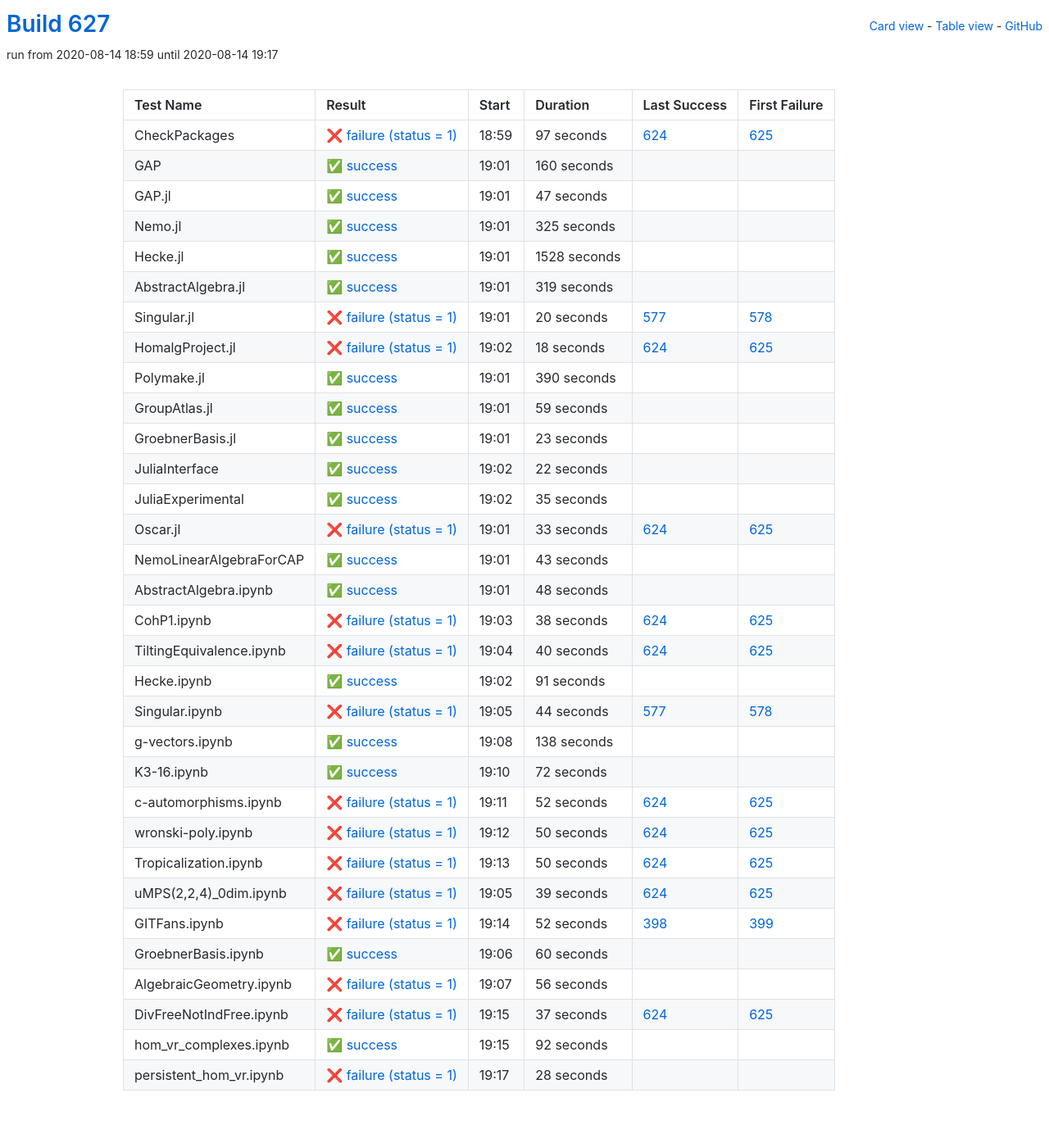
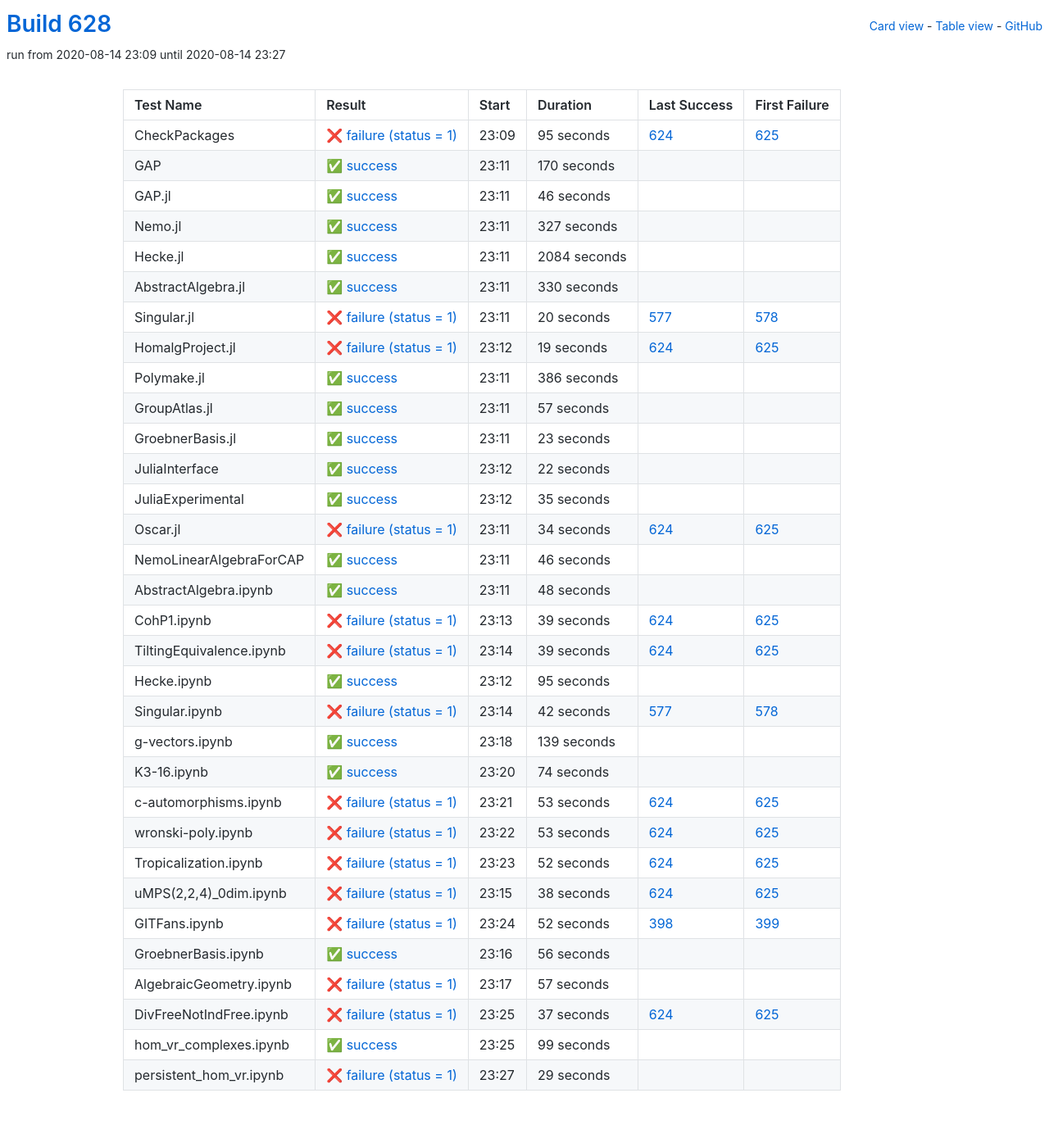
Before and after one commit to oscar-system/oscar-ci-status-stable, a Jekyll site: the page built from table.html, in a window 1280 px wide. Shown: the whole page at 82% size. Built offline with Jekyll 4.4.1, drawn with Linux system fonts in a browser that asks for light colours.

Commit message:
Build #628

```diff
--- a/_data/ci.yml
+++ b/_data/ci.yml
@@ -1,6 +1,6 @@
 ---
-build: 627
-build_url: https://oscarci.mathematik.uni-kl.de/job/oscar-stable/627/
+build: 628
+build_url: https://oscarci.mathematik.uni-kl.de/job/oscar-stable/628/
 job: oscar-stable
 organization: oscar-system
 repo: oscar-ci-status-stable
@@ -8,80 +8,80 @@ repourl: https://github.com/oscar-system/oscar-ci-status-stable
 tests:
 - name: CheckPackages
   id: checkpackages
-  log: https://oscarci.mathematik.uni-kl.de/job/oscar-stable/627/artifact/logs/build-627/CheckPackages.log
-  start: 2020-08-14 18:59
+  log: https://oscarci.mathematik.uni-kl.de/job/oscar-stable/628/artifact/logs/build-628/CheckPackages.log
+  start: 2020-08-14 23:09
   success: false
   exitcode: 1
   status: failure
-  duration: 97
+  duration: 95
   last_success: 624
   last_success_url: https://oscarci.mathematik.uni-kl.de/job/oscar-stable/624/
   first_failure: 625
   first_failure_url: https://oscarci.mathematik.uni-kl.de/job/oscar-stable/625/
 - name: GAP
   id: gap
-  log: https://oscarci.mathematik.uni-kl.de/job/oscar-stable/627/artifact/logs/build-627/GAP.log
-  start: 2020-08-14 19:01
+  log: https://oscarci.mathematik.uni-kl.de/job/oscar-stable/628/artifact/logs/build-628/GAP.log
+  start: 2020-08-14 23:11
   success: true
   exitcode: 0
   status: success
-  duration: 160
+  duration: 170
   last_success: false
   last_success_url:
   first_failure: false
   first_failure_url:
 - name: GAP.jl
   id: gap-jl
-  log: https://oscarci.mathematik.uni-kl.de/job/oscar-stable/627/artifact/logs/build-627/GAP.jl.log
-  start: 2020-08-14 19:01
+  log: https://oscarci.mathematik.uni-kl.de/job/oscar-stable/628/artifact/logs/build-628/GAP.jl.log
+  start: 2020-08-14 23:11
   success: true
   exitcode: 0
   status: success
-  duration: 47
+  duration: 46
   last_success: false
   last_success_url:
   first_failure: false
   first_failure_url:
 - name: Nemo.jl
   id: nemo-jl
-  log: https://oscarci.mathematik.uni-kl.de/job/oscar-stable/627/artifact/logs/build-627/Nemo.jl.log
-  start: 2020-08-14 19:01
+  log: https://oscarci.mathematik.uni-kl.de/job/oscar-stable/628/artifact/logs/build-628/Nemo.jl.log
+  start: 2020-08-14 23:11
   success: true
   exitcode: 0
   status: success
-  duration: 325
+  duration: 327
   last_success: false
   last_success_url:
   first_failure: false
   first_failure_url:
 - name: Hecke.jl
   id: hecke-jl
-  log: https://oscarci.mathematik.uni-kl.de/job/oscar-stable/627/artifact/logs/build-627/Hecke.jl.log
-  start: 2020-08-14 19:01
+  log: https://oscarci.mathematik.uni-kl.de/job/oscar-stable/628/artifact/logs/build-628/Hecke.jl.log
+  start: 2020-08-14 23:11
   success: true
   exitcode: 0
   status: success
-  duration: 1528
+  duration: 2084
   last_success: false
   last_success_url:
   first_failure: false
   first_failure_url:
 - name: AbstractAlgebra.jl
   id: abstractalgebra-jl
-  log: https://oscarci.mathematik.uni-kl.de/job/oscar-stable/627/artifact/logs/build-627/AbstractAlgebra.jl.log
-  start: 2020-08-14 19:01
+  log: https://oscarci.mathematik.uni-kl.de/job/oscar-stable/628/artifact/logs/build-628/AbstractAlgebra.jl.log
+  start: 2020-08-14 23:11
   success: true
   exitcode: 0
   status: success
-  duration: 319
+  duration: 330
   last_success: false
   last_success_url:
   first_failure: false
   first_failure_url:
 - name: Singular.jl
   id: singular-jl
-  log: https://oscarci.mathematik.uni-kl.de/job/oscar-stable/627/artifact/logs/build-627/Singular.jl.log
-  start: 2020-08-14 19:01
+  log: https://oscarci.mathematik.uni-kl.de/job/oscar-stable/628/artifact/logs/build-628/Singular.jl.log
+  start: 2020-08-14 23:11
   success: false
   exitcode: 1
   status: failure
@@ -92,44 +92,44 @@ tests:
   first_failure_url: https://oscarci.mathematik.uni-kl.de/job/oscar-stable/578/
 - name: HomalgProject.jl
   id: homalgproject-jl
-  log: https://oscarci.mathematik.uni-kl.de/job/oscar-stable/627/artifact/logs/build-627/HomalgProject.jl.log
-  start: 2020-08-14 19:02
+  log: https://oscarci.mathematik.uni-kl.de/job/oscar-stable/628/artifact/logs/build-628/HomalgProject.jl.log
+  start: 2020-08-14 23:12
   success: false
   exitcode: 1
   status: failure
-  duration: 18
+  duration: 19
   last_success: 624
   last_success_url: https://oscarci.mathematik.uni-kl.de/job/oscar-stable/624/
   first_failure: 625
   first_failure_url: https://oscarci.mathematik.uni-kl.de/job/oscar-stable/625/
 - name: Polymake.jl
   id: polymake-jl
-  log: https://oscarci.mathematik.uni-kl.de/job/oscar-stable/627/artifact/logs/build-627/Polymake.jl.log
-  start: 2020-08-14 19:01
+  log: https://oscarci.mathematik.uni-kl.de/job/oscar-stable/628/artifact/logs/build-628/Polymake.jl.log
+  start: 2020-08-14 23:11
   success: true
   exitcode: 0
   status: success
-  duration: 390
+  duration: 386
   last_success: false
   last_success_url:
   first_failure: false
   first_failure_url:
 - name: GroupAtlas.jl
   id: groupatlas-jl
-  log: https://oscarci.mathematik.uni-kl.de/job/oscar-stable/627/artifact/logs/build-627/GroupAtlas.jl.log
-  start: 2020-08-14 19:01
+  log: https://oscarci.mathematik.uni-kl.de/job/oscar-stable/628/artifact/logs/build-628/GroupAtlas.jl.log
+  start: 2020-08-14 23:11
   success: true
   exitcode: 0
   status: success
-  duration: 59
+  duration: 57
   last_success: false
   last_success_url:
   first_failure: false
   first_failure_url:
 - name: GroebnerBasis.jl
   id: groebnerbasis-jl
-  log: https://oscarci.mathematik.uni-kl.de/job/oscar-stable/627/artifact/logs/build-627/GroebnerBasis.jl.log
-  start: 2020-08-14 19:01
+  log: https://oscarci.mathematik.uni-kl.de/job/oscar-stable/628/artifact/logs/build-628/GroebnerBasis.jl.log
+  start: 2020-08-14 23:11
   success: true
   exitcode: 0
   status: success
@@ -140,8 +140,8 @@ tests:
   first_failure_url:
 - name: JuliaInterface
   id: juliainterface
-  log: https://oscarci.mathematik.uni-kl.de/job/oscar-stable/627/artifact/logs/build-627/JuliaInterface.log
-  start: 2020-08-14 19:02
+  log: https://oscarci.mathematik.uni-kl.de/job/oscar-stable/628/artifact/logs/build-628/JuliaInterface.log
+  start: 2020-08-14 23:12
   success: true
   exitcode: 0
   status: success
@@ -152,8 +152,8 @@ tests:
   first_failure_url:
 - name: JuliaExperimental
   id: juliaexperimental
-  log: https://oscarci.mathematik.uni-kl.de/job/oscar-stable/627/artifact/logs/build-627/JuliaExperimental.log
-  start: 2020-08-14 19:02
+  log: https://oscarci.mathematik.uni-kl.de/job/oscar-stable/628/artifact/logs/build-628/JuliaExperimental.log
+  start: 2020-08-14 23:12
   success: true
   exitcode: 0
   status: success
@@ -164,32 +164,32 @@ tests:
   first_failure_url:
 - name: Oscar.jl
   id: oscar-jl
-  log: https://oscarci.mathematik.uni-kl.de/job/oscar-stable/627/artifact/logs/build-627/Oscar.jl.log
-  start: 2020-08-14 19:01
+  log: https://oscarci.mathematik.uni-kl.de/job/oscar-stable/628/artifact/logs/build-628/Oscar.jl.log
+  start: 2020-08-14 23:11
   success: false
   exitcode: 1
   status: failure
-  duration: 33
+  duration: 34
   last_success: 624
   last_success_url: https://oscarci.mathematik.uni-kl.de/job/oscar-stable/624/
   first_failure: 625
   first_failure_url: https://oscarci.mathematik.uni-kl.de/job/oscar-stable/625/
 - name: NemoLinearAlgebraForCAP
   id: nemolinearalgebraforcap
-  log: https://oscarci.mathematik.uni-kl.de/job/oscar-stable/627/artifact/logs/build-627/NemoLinearAlgebraForCAP.log
-  start: 2020-08-14 19:01
+  log: https://oscarci.mathematik.uni-kl.de/job/oscar-stable/628/artifact/logs/build-628/NemoLinearAlgebraForCAP.log
+  start: 2020-08-14 23:11
   success: true
   exitcode: 0
   status: success
-  duration: 43
+  duration: 46
   last_success: false
   last_success_url:
   first_failure: false
   first_failure_url:
 - name: AbstractAlgebra.ipynb
   id: abstractalgebra-ipynb
-  log: https://oscarci.mathematik.uni-kl.de/job/oscar-stable/627/artifact/logs/build-627/AbstractAlgebra.ipynb.log
-  start: 2020-08-14 19:01
+  log: https://oscarci.mathematik.uni-kl.de/job/oscar-stable/628/artifact/logs/build-628/AbstractAlgebra.ipynb.log
+  start: 2020-08-14 23:11
   success: true
   exitcode: 0
   status: success
@@ -200,8 +200,116 @@ tests:
   first_failure_url:
 - name: CohP1.ipynb
   id: cohp1-ipynb
-  log: https://oscarci.mathematik.uni-kl.de/job/oscar-stable/627/artifact/logs/build-627/CohP1.ipynb.log
-  start: 2020-08-14 19:03
+  log: https://oscarci.mathematik.uni-kl.de/job/oscar-stable/628/artifact/logs/build-628/CohP1.ipynb.log
+  start: 2020-08-14 23:13
+  success: false
+  exitcode: 1
+  status: failure
+  duration: 39
+  last_success: 624
+  last_success_url: https://oscarci.mathematik.uni-kl.de/job/oscar-stable/624/
+  first_failure: 625
+  first_failure_url: https://oscarci.mathematik.uni-kl.de/job/oscar-stable/625/
+- name: TiltingEquivalence.ipynb
+  id: tiltingequivalence-ipynb
+  log: https://oscarci.mathematik.uni-kl.de/job/oscar-stable/628/artifact/logs/build-628/TiltingEquivalence.ipynb.log
+  start: 2020-08-14 23:14
+  success: false
+  exitcode: 1
+  status: failure
+  duration: 39
+  last_success: 624
+  last_success_url: https://oscarci.mathematik.uni-kl.de/job/oscar-stable/624/
+  first_failure: 625
+  first_failure_url: https://oscarci.mathematik.uni-kl.de/job/oscar-stable/625/
+- name: Hecke.ipynb
+  id: hecke-ipynb
+  log: https://oscarci.mathematik.uni-kl.de/job/oscar-stable/628/artifact/logs/build-628/Hecke.ipynb.log
+  start: 2020-08-14 23:12
+  success: true
+  exitcode: 0
+  status: success
+  duration: 95
+  last_success: false
+  last_success_url:
+  first_failure: false
+  first_failure_url:
+- name: Singular.ipynb
+  id: singular-ipynb
+  log: https://oscarci.mathematik.uni-kl.de/job/oscar-stable/628/artifact/logs/build-628/Singular.ipynb.log
+  start: 2020-08-14 23:14
+  success: false
+  exitcode: 1
+  status: failure
+  duration: 42
+  last_success: 577
+  last_success_url: https://oscarci.mathematik.uni-kl.de/job/oscar-stable/577/
+  first_failure: 578
+  first_failure_url: https://oscarci.mathematik.uni-kl.de/job/oscar-stable/578/
+- name: g-vectors.ipynb
+  id: g-vectors-ipynb
+  log: https://oscarci.mathematik.uni-kl.de/job/oscar-stable/628/artifact/logs/build-628/g-vectors.ipynb.log
+  start: 2020-08-14 23:18
+  success: true
+  exitcode: 0
+  status: success
+  duration: 139
+  last_success: false
+  last_success_url:
+  first_failure: false
+  first_failure_url:
+- name: K3-16.ipynb
+  id: k3-16-ipynb
+  log: https://oscarci.mathematik.uni-kl.de/job/oscar-stable/628/artifact/logs/build-628/K3-16.ipynb.log
+  start: 2020-08-14 23:20
+  success: true
+  exitcode: 0
+  status: success
+  duration: 74
+  last_success: false
+  last_success_url:
+  first_failure: false
+  first_failure_url:
+- name: c-automorphisms.ipynb
+  id: c-automorphisms-ipynb
+  log: https://oscarci.mathematik.uni-kl.de/job/oscar-stable/628/artifact/logs/build-628/c-automorphisms.ipynb.log
+  start: 2020-08-14 23:21
+  success: false
+  exitcode: 1
+  status: failure
+  duration: 53
+  last_success: 624
+  last_success_url: https://oscarci.mathematik.uni-kl.de/job/oscar-stable/624/
+  first_failure: 625
+  first_failure_url: https://oscarci.mathematik.uni-kl.de/job/oscar-stable/625/
+- name: wronski-poly.ipynb
+  id: wronski-poly-ipynb
+  log: https://oscarci.mathematik.uni-kl.de/job/oscar-stable/628/artifact/logs/build-628/wronski-poly.ipynb.log
+  start: 2020-08-14 23:22
+  success: false
+  exitcode: 1
+  status: failure
+  duration: 53
+  last_success: 624
+  last_success_url: https://oscarci.mathematik.uni-kl.de/job/oscar-stable/624/
+  first_failure: 625
+  first_failure_url: https://oscarci.mathematik.uni-kl.de/job/oscar-stable/625/
+- name: Tropicalization.ipynb
+  id: tropicalization-ipynb
+  log: https://oscarci.mathematik.uni-kl.de/job/oscar-stable/628/artifact/logs/build-628/Tropicalization.ipynb.log
+  start: 2020-08-14 23:23
+  success: false
+  exitcode: 1
+  status: failure
+  duration: 52
+  last_success: 624
+  last_success_url: https://oscarci.mathematik.uni-kl.de/job/oscar-stable/624/
+  first_failure: 625
+  first_failure_url: https://oscarci.mathematik.uni-kl.de/job/oscar-stable/625/
+- name: uMPS(2,2,4)_0dim.ipynb
+  id: umps-2-2-4-0dim-ipynb
+  log: https://oscarci.mathematik.uni-kl.de/job/oscar-stable/628/artifact/logs/build-628/uMPS-2-2-4-_0dim.ipynb.log
+  start: 2020-08-14 23:15
   success: false
   exitcode: 1
   status: failure
@@ -210,118 +318,10 @@ tests:
   last_success_url: https://oscarci.mathematik.uni-kl.de/job/oscar-stable/624/
   first_failure: 625
   first_failure_url: https://oscarci.mathematik.uni-kl.de/job/oscar-stable/625/
-- name: TiltingEquivalence.ipynb
-  id: tiltingequivalence-ipynb
-  log: https://oscarci.mathematik.uni-kl.de/job/oscar-stable/627/artifact/logs/build-627/TiltingEquivalence.ipynb.log
-  start: 2020-08-14 19:04
-  success: false
-  exitcode: 1
-  status: failure
-  duration: 40
-  last_success: 624
-  last_success_url: https://oscarci.mathematik.uni-kl.de/job/oscar-stable/624/
-  first_failure: 625
-  first_failure_url: https://oscarci.mathematik.uni-kl.de/job/oscar-stable/625/
-- name: Hecke.ipynb
-  id: hecke-ipynb
-  log: https://oscarci.mathematik.uni-kl.de/job/oscar-stable/627/artifact/logs/build-627/Hecke.ipynb.log
-  start: 2020-08-14 19:02
-  success: true
-  exitcode: 0
-  status: success
-  duration: 91
-  last_success: false
-  last_success_url:
-  first_failure: false
-  first_failure_url:
-- name: Singular.ipynb
-  id: singular-ipynb
-  log: https://oscarci.mathematik.uni-kl.de/job/oscar-stable/627/artifact/logs/build-627/Singular.ipynb.log
-  start: 2020-08-14 19:05
-  success: false
-  exitcode: 1
-  status: failure
-  duration: 44
-  last_success: 577
-  last_success_url: https://oscarci.mathematik.uni-kl.de/job/oscar-stable/577/
-  first_failure: 578
-  first_failure_url: https://oscarci.mathematik.uni-kl.de/job/oscar-stable/578/
-- name: g-vectors.ipynb
-  id: g-vectors-ipynb
-  log: https://oscarci.mathematik.uni-kl.de/job/oscar-stable/627/artifact/logs/build-627/g-vectors.ipynb.log
-  start: 2020-08-14 19:08
-  success: true
-  exitcode: 0
-  status: success
-  duration: 138
-  last_success: false
-  last_success_url:
-  first_failure: false
-  first_failure_url:
-- name: K3-16.ipynb
-  id: k3-16-ipynb
-  log: https://oscarci.mathematik.uni-kl.de/job/oscar-stable/627/artifact/logs/build-627/K3-16.ipynb.log
-  start: 2020-08-14 19:10
-  success: true
-  exitcode: 0
-  status: success
-  duration: 72
-  last_success: false
-  last_success_url:
-  first_failure: false
-  first_failure_url:
-- name: c-automorphisms.ipynb
-  id: c-automorphisms-ipynb
-  log: https://oscarci.mathematik.uni-kl.de/job/oscar-stable/627/artifact/logs/build-627/c-automorphisms.ipynb.log
-  start: 2020-08-14 19:11
-  success: false
-  exitcode: 1
-  status: failure
-  duration: 52
-  last_success: 624
-  last_success_url: https://oscarci.mathematik.uni-kl.de/job/oscar-stable/624/
-  first_failure: 625
-  first_failure_url: https://oscarci.mathematik.uni-kl.de/job/oscar-stable/625/
-- name: wronski-poly.ipynb
-  id: wronski-poly-ipynb
-  log: https://oscarci.mathematik.uni-kl.de/job/oscar-stable/627/artifact/logs/build-627/wronski-poly.ipynb.log
-  start: 2020-08-14 19:12
-  success: false
-  exitcode: 1
-  status: failure
-  duration: 50
-  last_success: 624
-  last_success_url: https://oscarci.mathematik.uni-kl.de/job/oscar-stable/624/
-  first_failure: 625
-  first_failure_url: https://oscarci.mathematik.uni-kl.de/job/oscar-stable/625/
-- name: Tropicalization.ipynb
-  id: tropicalization-ipynb
-  log: https://oscarci.mathematik.uni-kl.de/job/oscar-stable/627/artifact/logs/build-627/Tropicalization.ipynb.log
-  start: 2020-08-14 19:13
-  success: false
-  exitcode: 1
-  status: failure
-  duration: 50
-  last_success: 624
-  last_success_url: https://oscarci.mathematik.uni-kl.de/job/oscar-stable/624/
-  first_failure: 625
-  first_failure_url: https://oscarci.mathematik.uni-kl.de/job/oscar-stable/625/
-- name: uMPS(2,2,4)_0dim.ipynb
-  id: umps-2-2-4-0dim-ipynb
-  log: https://oscarci.mathematik.uni-kl.de/job/oscar-stable/627/artifact/logs/build-627/uMPS-2-2-4-_0dim.ipynb.log
-  start: 2020-08-14 19:05
-  success: false
-  exitcode: 1
-  status: failure
-  duration: 39
-  last_success: 624
-  last_success_url: https://oscarci.mathematik.uni-kl.de/job/oscar-stable/624/
-  first_failure: 625
-  first_failure_url: https://oscarci.mathematik.uni-kl.de/job/oscar-stable/625/
 - name: GITFans.ipynb
   id: gitfans-ipynb
-  log: https://oscarci.mathematik.uni-kl.de/job/oscar-stable/627/artifact/logs/build-627/GITFans.ipynb.log
-  start: 2020-08-14 19:14
+  log: https://oscarci.mathematik.uni-kl.de/job/oscar-stable/628/artifact/logs/build-628/GITFans.ipynb.log
+  start: 2020-08-14 23:24
   success: false
   exitcode: 1
   status: failure
@@ -332,32 +332,32 @@ tests:
   first_failure_url: https://oscarci.mathematik.uni-kl.de/job/oscar-stable/399/
 - name: GroebnerBasis.ipynb
   id: groebnerbasis-ipynb
-  log: https://oscarci.mathematik.uni-kl.de/job/oscar-stable/627/artifact/logs/build-627/GroebnerBasis.ipynb.log
-  start: 2020-08-14 19:06
+  log: https://oscarci.mathematik.uni-kl.de/job/oscar-stable/628/artifact/logs/build-628/GroebnerBasis.ipynb.log
+  start: 2020-08-14 23:16
   success: true
   exitcode: 0
   status: success
-  duration: 60
+  duration: 56
   last_success: false
   last_success_url:
   first_failure: false
   first_failure_url:
 - name: AlgebraicGeometry.ipynb
   id: algebraicgeometry-ipynb
-  log: https://oscarci.mathematik.uni-kl.de/job/oscar-stable/627/artifact/logs/build-627/AlgebraicGeometry.ipynb.log
-  start: 2020-08-14 19:07
+  log: https://oscarci.mathematik.uni-kl.de/job/oscar-stable/628/artifact/logs/build-628/AlgebraicGeometry.ipynb.log
+  start: 2020-08-14 23:17
   success: false
   exitcode: 1
   status: failure
-  duration: 56
+  duration: 57
   last_success: false
   last_success_url:
   first_failure: false
   first_failure_url:
 - name: DivFreeNotIndFree.ipynb
   id: divfreenotindfree-ipynb
-  log: https://oscarci.mathematik.uni-kl.de/job/oscar-stable/627/artifact/logs/build-627/DivFreeNotIndFree.ipynb.log
-  start: 2020-08-14 19:15
+  log: https://oscarci.mathematik.uni-kl.de/job/oscar-stable/628/artifact/logs/build-628/DivFreeNotIndFree.ipynb.log
+  start: 2020-08-14 23:25
   success: false
   exitcode: 1
   status: failure
@@ -368,24 +368,24 @@ tests:
   first_failure_url: https://oscarci.mathematik.uni-kl.de/job/oscar-stable/625/
 - name: hom_vr_complexes.ipynb
   id: hom-vr-complexes-ipynb
-  log: https://oscarci.mathematik.uni-kl.de/job/oscar-stable/627/artifact/logs/build-627/hom_vr_complexes.ipynb.log
-  start: 2020-08-14 19:15
+  log: https://oscarci.mathematik.uni-kl.de/job/oscar-stable/628/artifact/logs/build-628/hom_vr_complexes.ipynb.log
+  start: 2020-08-14 23:25
   success: true
   exitcode: 0
   status: success
-  duration: 92
+  duration: 99
   last_success: false
   last_success_url:
   first_failure: false
   first_failure_url:
 - name: persistent_hom_vr.ipynb
   id: persistent-hom-vr-ipynb
-  log: https://oscarci.mathematik.uni-kl.de/job/oscar-stable/627/artifact/logs/build-627/persistent_hom_vr.ipynb.log
-  start: 2020-08-14 19:17
+  log: https://oscarci.mathematik.uni-kl.de/job/oscar-stable/628/artifact/logs/build-628/persistent_hom_vr.ipynb.log
+  start: 2020-08-14 23:27
   success: false
   exitcode: 1
   status: failure
-  duration: 28
+  duration: 29
   last_success: false
   last_success_url:
   first_failure: false
```
Also changed, not shown: README.md.
